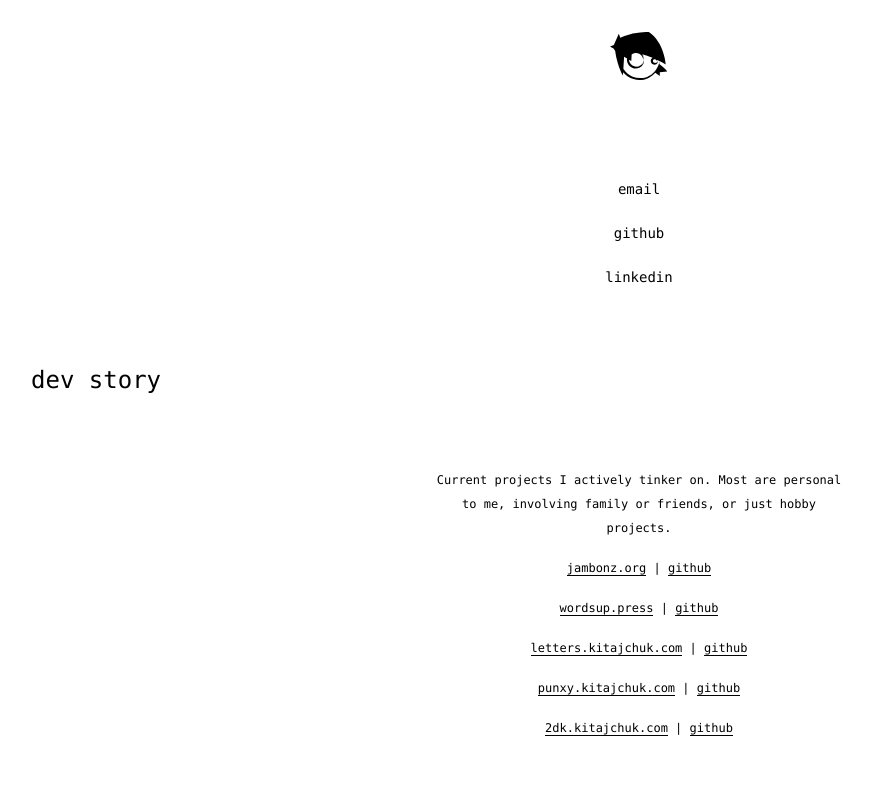
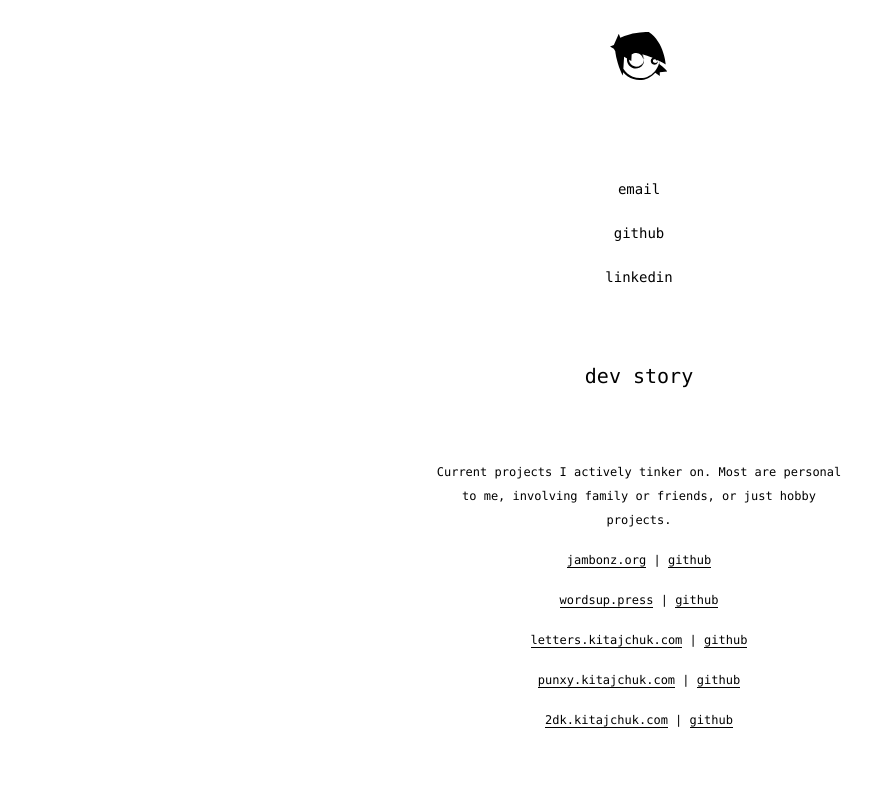
Before and after one commit to kitajchuk/kitajchuk-web, a Next.js app: page /dev in a window 1280 px wide. Shown: the top 800 px of the page, without its empty margins (1-873 px from the left). Built offline with nearby package versions, Linux system fonts and the light colour scheme.

Commit message:
Update dev.js

```diff
--- a/pages/dev.js
+++ b/pages/dev.js
@@ -4,8 +4,8 @@ export default function Dev() {
   return (
     <Layout>
       <div className="dev">
-        <section className="dev__head uwrap">
-          <h1 className="h3">dev story</h1>
+        <section className="dev__head uwrap colf">
+          <h1 className="h4">dev story</h1>
         </section>
         <section className="dev__sites uwrap colf">
           <p className="pp m">
```
